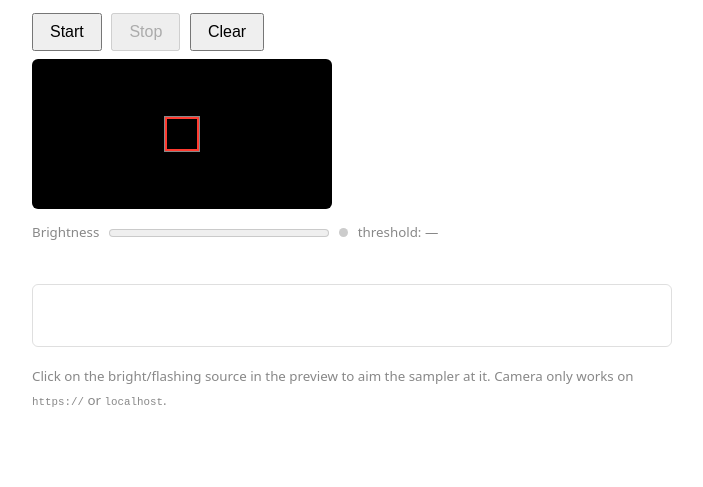
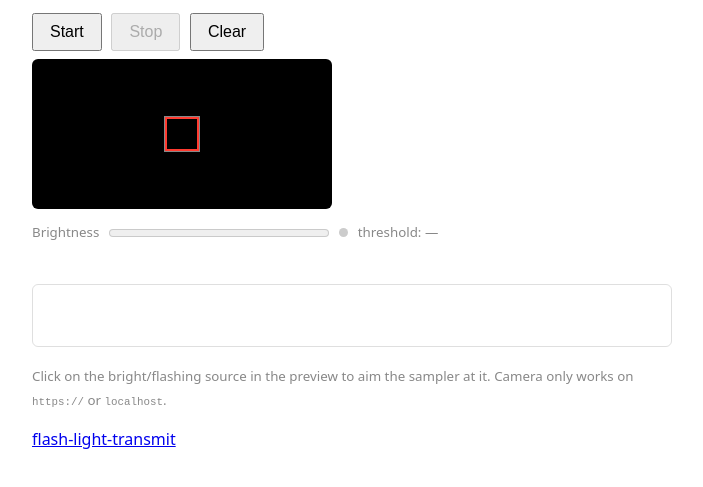
Before and after one commit to tautme/phone-sensors, a plain HTML site: page morse-vision.html in a window 1280 px wide. Shown: the part 69-556 px from the top of the page, without its empty margins (288-991 px from the left). Drawn offline with Linux system fonts and the light colour scheme.

Commit message:
Add link to flash-light-transmit in morse-vision.html

```diff
--- a/morse-vision.html
+++ b/morse-vision.html
@@ -48,7 +48,7 @@
 
 <p><small>Click on the bright/flashing source in the preview to aim the sampler at it.
 Camera only works on <code>https://</code> or <code>localhost</code>.</small></p>
-
+<a href="https://tautme.github.io/phone-sensors/">flash-light-transmit</a>
 <script>
 const MORSE = {
   '.-':'A','-...':'B','-.-.':'C','-..':'D','.':'E','..-.':'F','--.':'G','....':'H',
```
